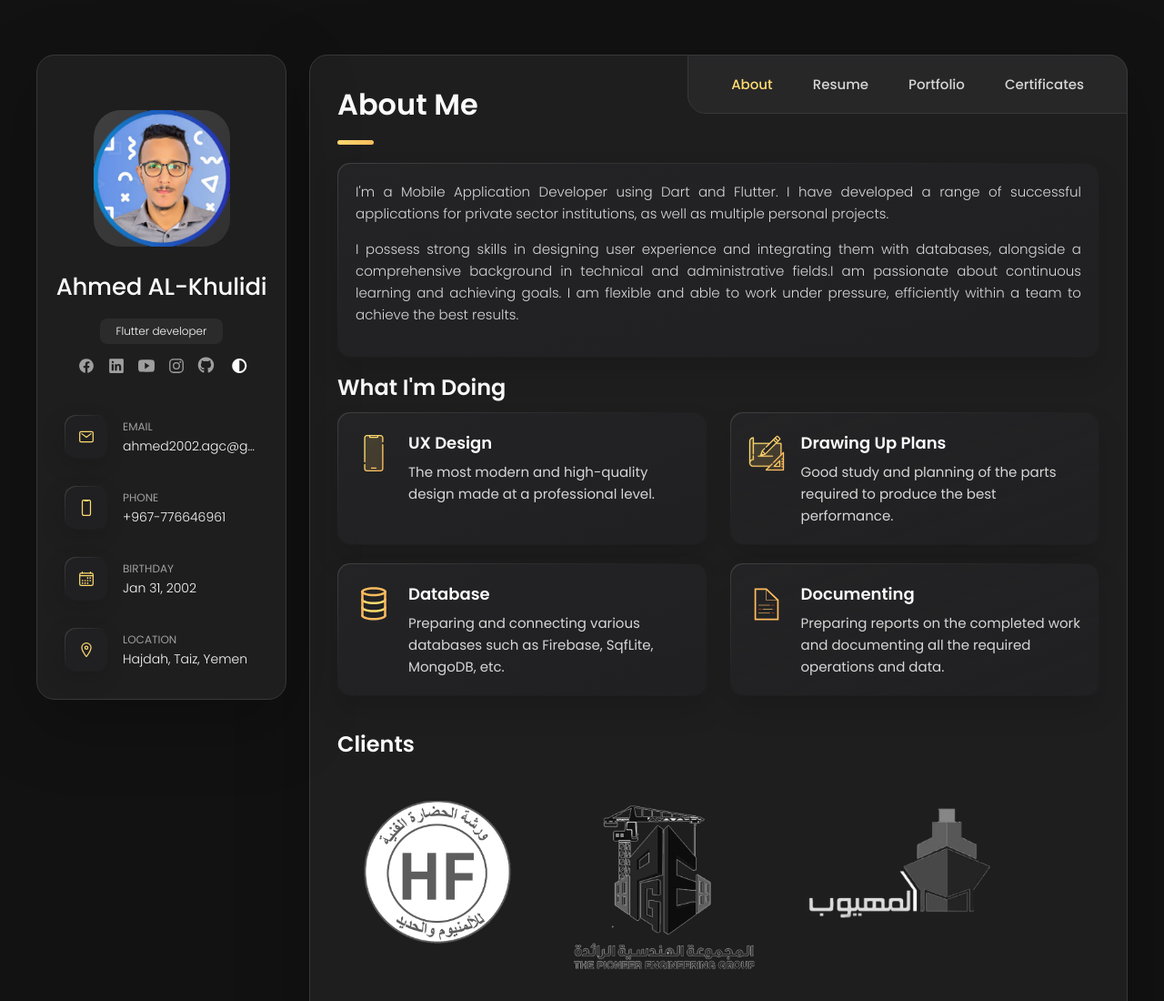
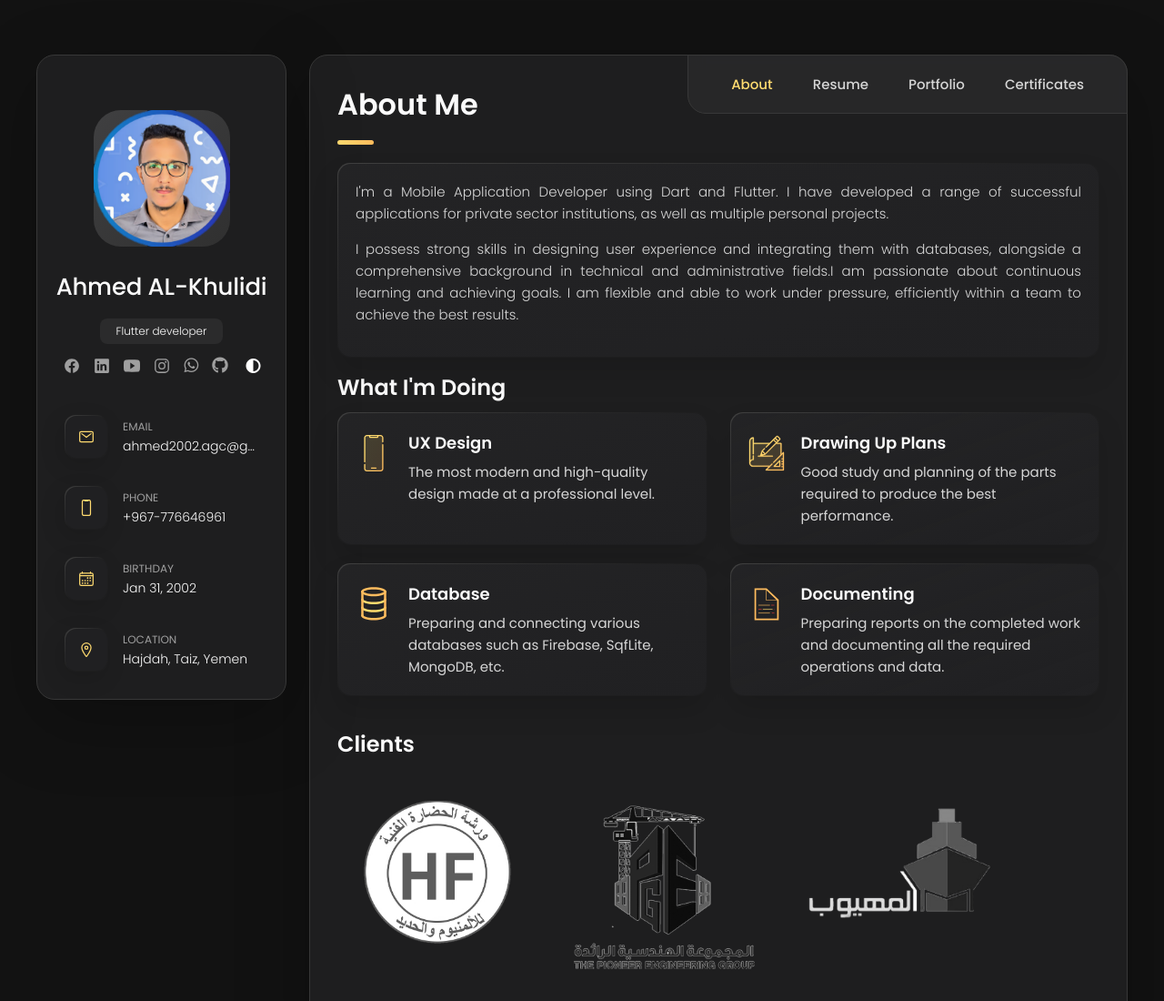
Before and after one commit to ahmedakpro/my-personal-portfolio, a plain HTML site: page index.html in a window 1280 px wide. Shown: the top 1100 px of the page at 91% size. Drawn offline with nearby package versions, Linux system fonts and the light colour scheme.

Commit message:
Update index.html

```diff
--- a/index.html
+++ b/index.html
@@ -75,6 +75,11 @@
             <li class="social-item">
               <a href="https://www.instagram.com/ahmedkhulidi?igsh=MXVoNjJya3IxOWJjeg==" class="social-link">
                 <ion-icon name="logo-instagram"></ion-icon>
+              </a>
+            </li>
+            <li class="social-item">
+              <a href="https://wa.me/967776646961" class="social-link">
+                <i style="font-size:18px" class="fab fa-whatsapp"></i>
               </a>
             </li>
             <li class="social-item">
```
